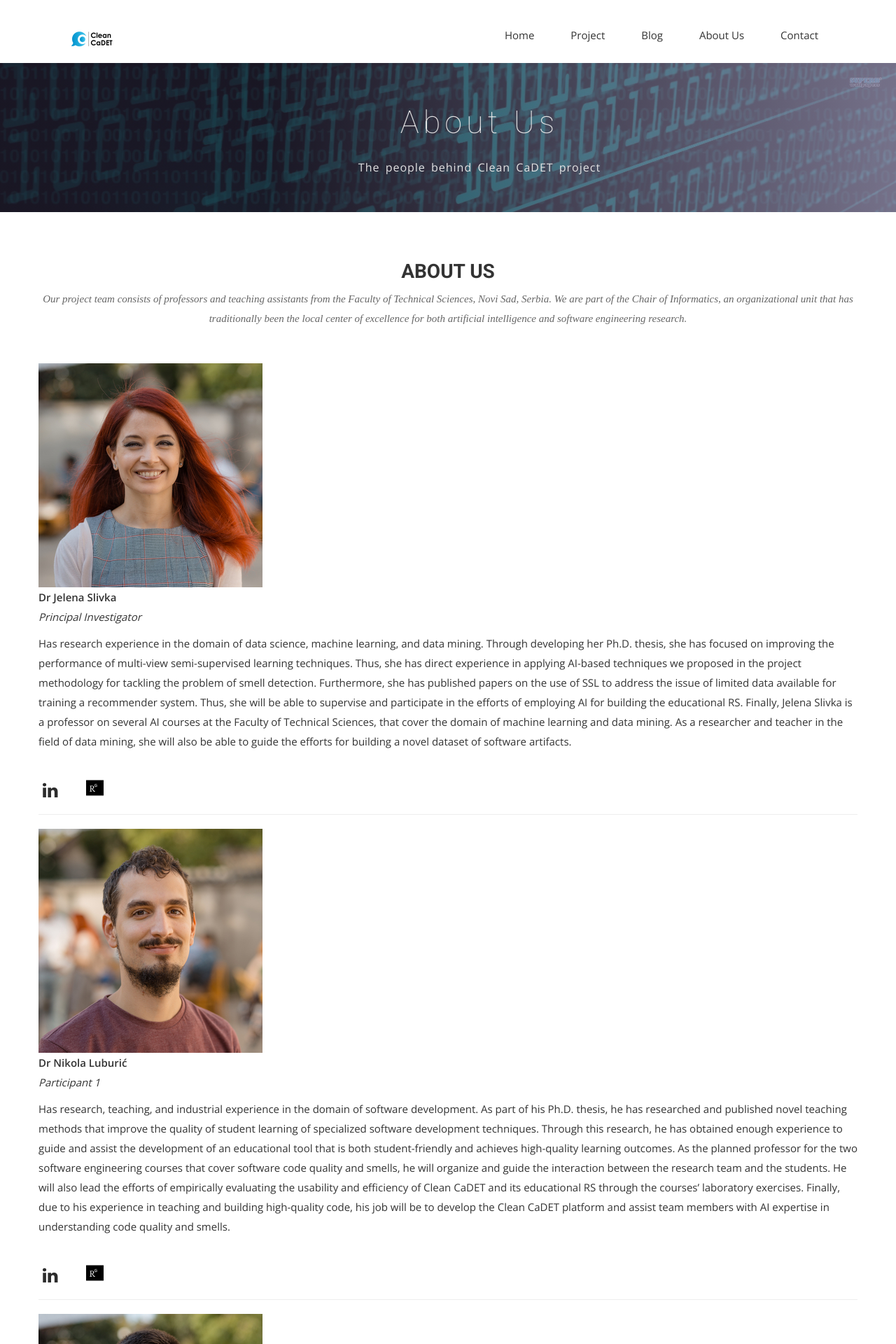
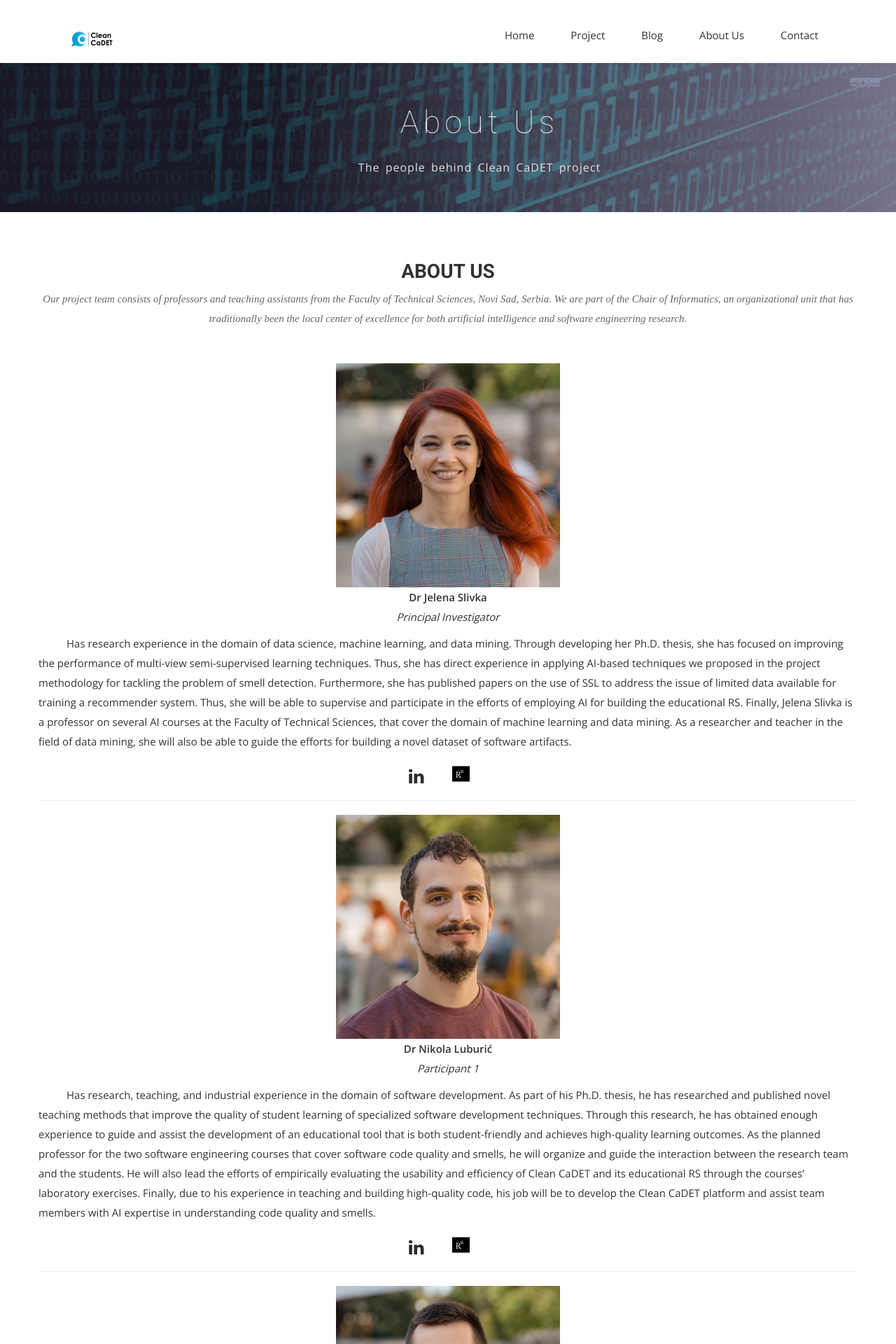
Before and after one commit to Clean-CaDET/clean-cadet.github.io, a Jekyll site: the page built from about.html, in a window 1280 px wide. Shown: the top 1920 px of the page at 70% size. Built offline with Jekyll 4.4.1, drawn with Linux system fonts in a browser that asks for light colours; nearby versions of some CDN libraries; some web fonts are replaced.

Commit message:
Centering content.

```diff
--- a/about.html
+++ b/about.html
@@ -31,12 +31,12 @@ permalink: /about/
     <div class="row">
         {% for p in site.data.people %}
             <div>
-                <div class="user">
+                <div class="user text-center">
                   <img src="../{{ p.image }}" alt="People">
                     <p><span><b>{{ p.name }}</b></span> <br> <i>{{ p.title }}</i><p>
                 </div>
-                <p>{{ p.about }}</p>
-                <ul class="social-icons">
+                <p class="about">{{ p.about }}</p>
+                <ul class="social-icons text-center">
                     <li>
                       <a href="{{ p.linkedin }}"><i class="fa fa-linkedin"></i></a>
                     </li>
--- a/css/airspace.css
+++ b/css/airspace.css
@@ -423,7 +423,7 @@ font header .navbar-default .navbar-nav li a:hover {
 
 #portfolio-work p {
   text-align: left;
-  text-indent: 20px;
+  text-indent: 40px;
 }
 
 #portfolio-work .block .portfolio-menu {
@@ -718,7 +718,7 @@ font header .navbar-default .navbar-nav li a:hover {
   width: 20px;
 }
 .social-icons {
-  margin-top: 40px;
+  margin-top: 20px;
 }
 .social-icons li {
   display: inline-block;
@@ -842,3 +842,17 @@ footer .footer-manu ul li a {
 footer .footer-manu ul li a:hover {
   color: #000;
 }
+
+/*---------------------------------------------
+					Custom
+-----------------------------------------------*/
+
+.center-img {
+  display: block;
+  margin-left: auto;
+  margin-right: auto;
+}
+
+.about {
+  text-indent: 40px;
+}
--- a/project.html
+++ b/project.html
@@ -44,7 +44,7 @@ permalink: /project/
                 Figure below displays the conceptual vision of Clean CaDET and represents a communication diagram illustrating the interaction between the major modules of the tool and the software developer.</p>
             <br>
             <br>
-            <img src="{{ site.baseurl }}/img/rsz_ccadet_model.png" alt="Clean CaDET conceptual overview">
+            <img src="{{ site.baseurl }}/img/rsz_ccadet_model.png" alt="Clean CaDET conceptual overview" class="center-img">
             <br>
             <br>
             <p>The Developer uses their integrated development environment (IDE) to write code (1) for their software solution.
```
